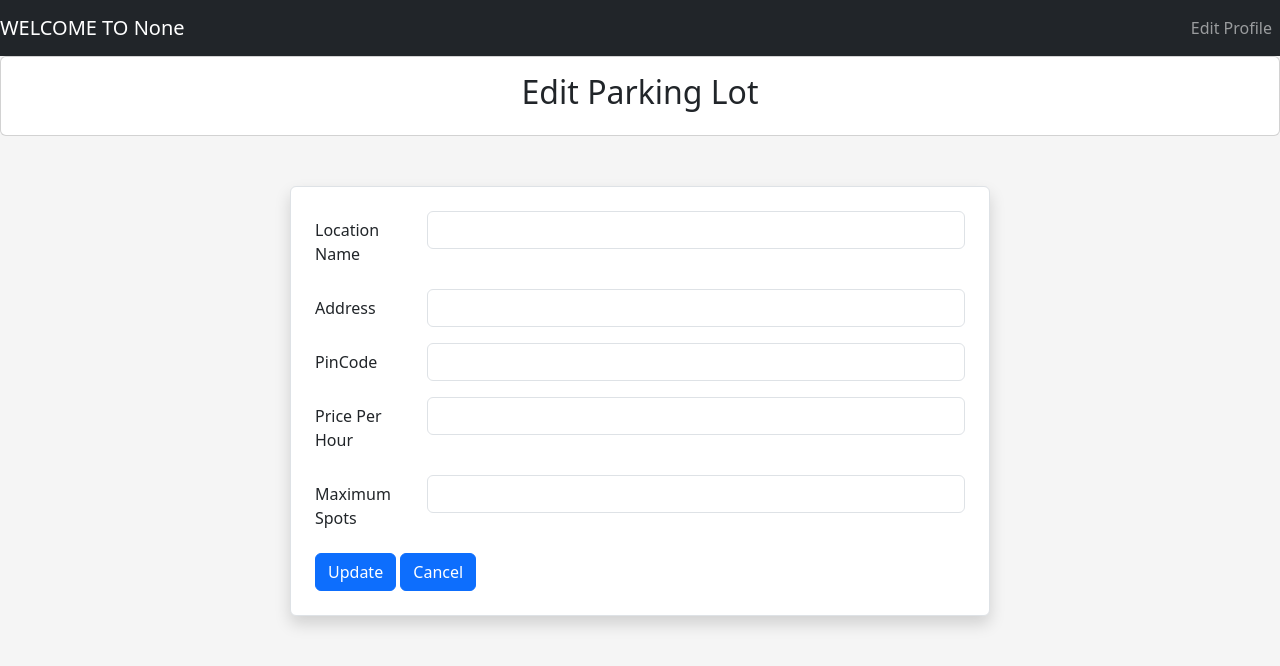
After one commit to Ganesh-2003/vehicle-parking-app, a Flask app: page /admin/edit in a window 1280 px wide. The commit adds this page. Shown: the top 666 px of the page. Run offline with Flask 3, Linux system fonts and the light colour scheme.

Commit message:
Intial commit

```diff
--- a/controllers/admin_controller.py
+++ b/controllers/admin_controller.py
@@ -1,5 +1,5 @@
 from flask import Blueprint, render_template, request, redirect, url_for, flash, session,jsonify
-from models.parking_lot import insertParkingLot,createParkingSpots, insertParkingSpots, get_all_parking_lots,get_all_parking_spots
+from models.parking_lot import insertParkingLot,createParkingSpots, insertParkingSpots, get_all_parking_lots,get_all_parking_spots,fetch_parking_lot
 
 admin = Blueprint('admin',__name__)
 
@@ -76,3 +76,10 @@ def addlot():
             return jsonify({"status": "success", "message": "Parking Lot added successfully"}), 200
 
     return render_template('admin/addlot.html')
+
+@admin.route('/admin/edit', methods=['GET', 'POST'])
+def editSpot():
+    # You can now use lot_id inside this function
+    lot_id = request.args.get('lot_id', type=int)
+
+    return render_template("admin/editParkinglot.html", lot_id=lot_id)
--- a/static/css/style.css
+++ b/static/css/style.css
@@ -9,17 +9,17 @@ body {
   box-shadow: 0px 0px 10px #ccc;
 }
 
-.parking-lot {
-             border: 10px solid #ccc;
+.parking_lot {
+    border: 10px solid #ccc;
     border-radius: 10px;
     padding: 20px;
     margin: 20px auto;
-    width: 80%;
+    width: 30vw;
     box-shadow: 0 4px 8px rgba(0, 0, 0, 0.1);
-    background-color: #f9f9f9;
 }
+
 .spot {
-            display: flex;
+    display: flex;
     flex-wrap: wrap;
     gap: 10px;
     margin-top: 10px;
@@ -34,5 +34,10 @@ body {
     font-weight: bold;
     color: white;
   }
+
 .available { background-color: lightgreen; border: 2px solid green; }
 .occupied { background-color: pink; border: 2px solid red; }
+
+.btn_add_lot {
+  background-color: bisque;
+}
--- /dev/null
+++ b/templates/admin/editParkinglot.html
@@ -0,0 +1,51 @@
+{% extends "navbar.html" %}
+
+{% block content %}
+
+    <div style="align-items: center;" class="card">
+        <div class="card-body">
+            <h2>Edit Parking Lot</h2>
+        </div>
+    </div>
+
+
+    <div style="padding: 50px;" class="d-flex justify-content-center align-items-center min-vh-50">
+        <form id="lotForm" class="border p-4 bg-white rounded shadow" style="width: 100%; max-width: 700px;">
+            <div class="row mb-3">
+                <label for="locationName" class="col-sm-2 col-form-label">Location Name</label>
+                <div class="col-sm-10">
+                    <input type="text" class="form-control" id="locationName" required>
+                </div>
+            </div>
+            <div class="row mb-3">
+                <label for="address" class="col-sm-2 col-form-label">Address</label>
+                <div class="col-sm-10">
+                    <input type="text" class="form-control" id="address" required>
+                </div>
+            </div>
+            <div class="row mb-3">
+                <label for="pincode" class="col-sm-2 col-form-label">PinCode</label>
+                <div class="col-sm-10">
+                    <input type="number" class="form-control" id="pincode" required>
+                </div>
+            </div>
+            <div class="row mb-3">
+                <label for="pricePerHour" class="col-sm-2 col-form-label">Price Per Hour</label>
+                <div class="col-sm-10">
+                    <input type="number" class="form-control" id="pricePerHour" required>
+                </div>
+            </div>
+            <div class="row mb-3">
+                <label for="maxSpots" class="col-sm-2 col-form-label">Maximum Spots</label>
+                <div class="col-sm-10">
+                    <input type="number" class="form-control" id="maxSpots" required>
+                </div>
+            </div>
+      <span>
+        <button id="update" type="submit" class="btn btn-primary" >Update</button>
+        <button id="cancel" type="button" class="btn btn-primary" onclick="window.location.href='/admin/dashboard'">Cancel</button>
+      </span>
+    </form>
+  </div>
+
+{% endblock %}
```
Also changed, not shown: models/parking_lot.py (+11 -0 lines), templates/dashboard/admin_dashboard.html (+18 -16 lines), controllers/auth_controller.py (line endings or trailing spaces), database/parking.db.
